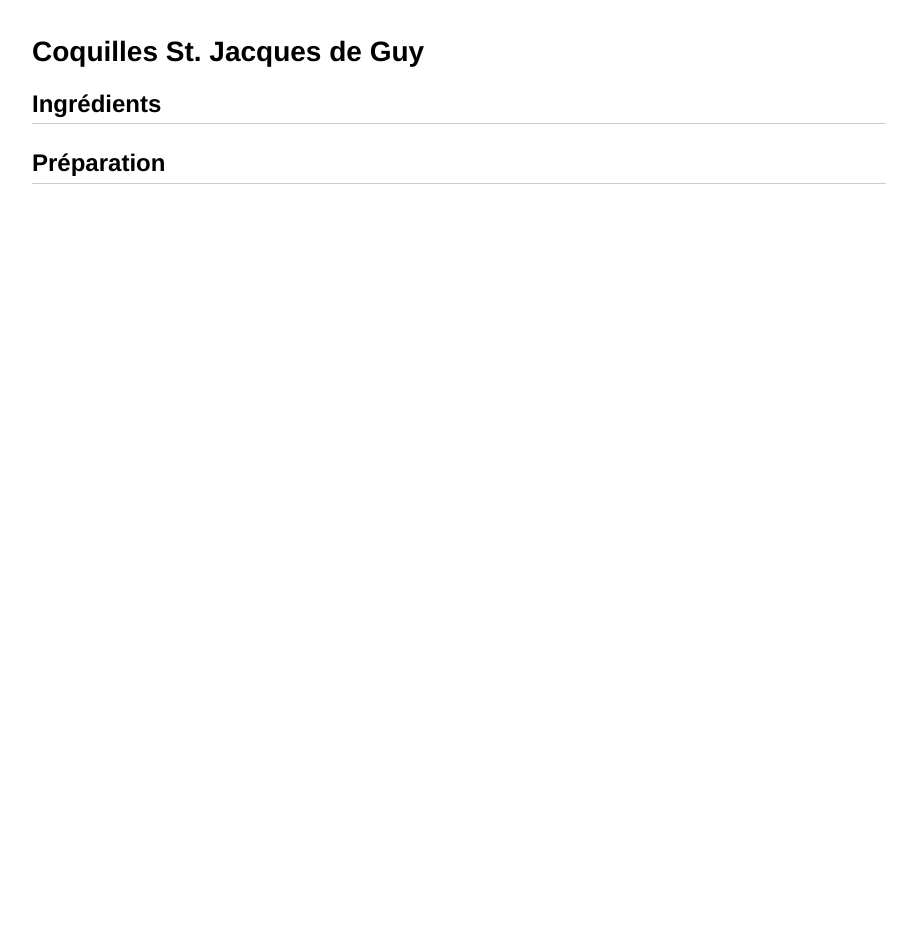
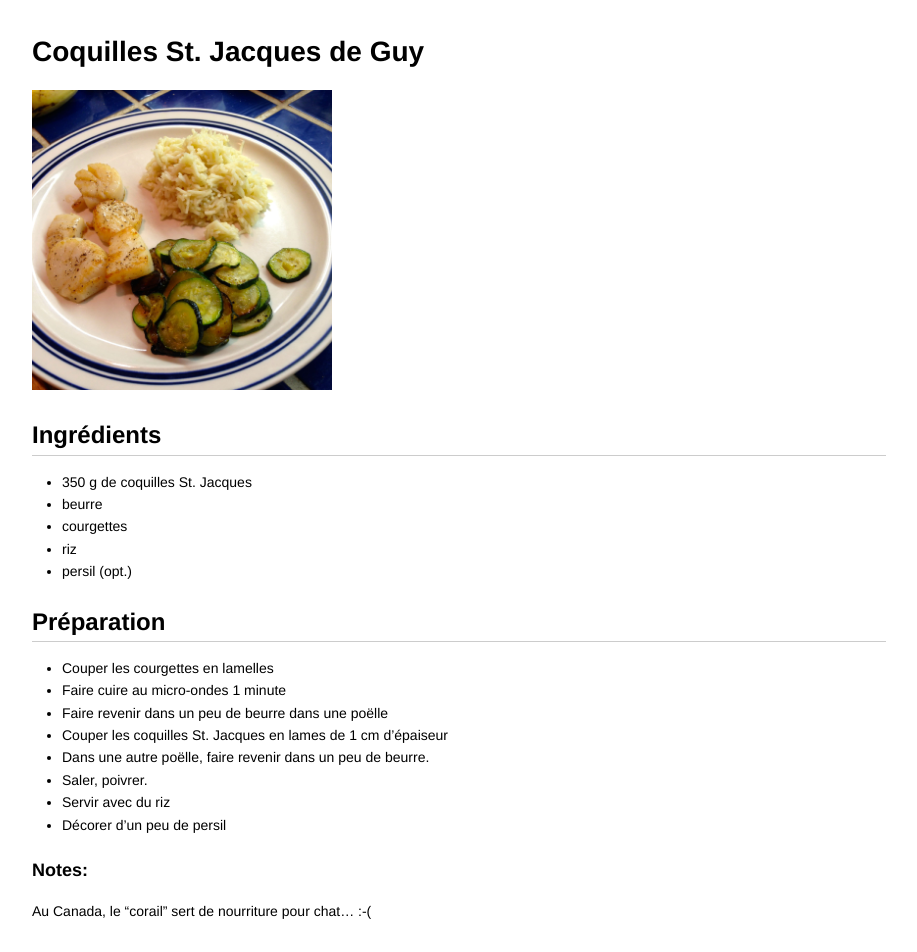
Before and after one commit to kruchten/spoon, a Jekyll site: the page built from _posts/2013-12-31-coquilles_st_jacques_de_guy.md, in a window 1280 px wide. Shown: the whole page, without its empty margins (181-1098 px from the left). Built offline with Jekyll 4.4.1, drawn with Linux system fonts in a browser that asks for light colours; before the commit the page ends 900 px from its top, so only the background shows below that.

Commit message:
coquilles st jacques de guy

```diff
--- a/_posts/2013-12-31-coquilles_st_jacques_de_guy.md
+++ b/_posts/2013-12-31-coquilles_st_jacques_de_guy.md
@@ -4,7 +4,24 @@ title: Coquilles St. Jacques de Guy
 
 ---
 #Coquilles St. Jacques de Guy
+![image](img/coquilles1.jpg)
 
 ##Ingrédients
+* 350 g de coquilles St. Jacques
+* beurre
+* courgettes
+* riz
+* persil (opt.)
 
 ##Préparation
+* Couper les courgettes en lamelles
+* Faire cuire au micro-ondes 1 minute
+* Faire revenir dans un peu de beurre dans une poëlle
+* Couper les coquilles St. Jacques en lames de 1 cm d'épaiseur
+* Dans une autre poëlle, faire revenir dans un peu de beurre.
+* Saler, poivrer.
+* Servir avec du riz
+* Décorer d'un peu de persil
+
+###Notes:
+Au Canada, le "corail" sert de nourriture pour chat... :-(
```
Also changed, not shown: img/coquilles1.jpg (added).
